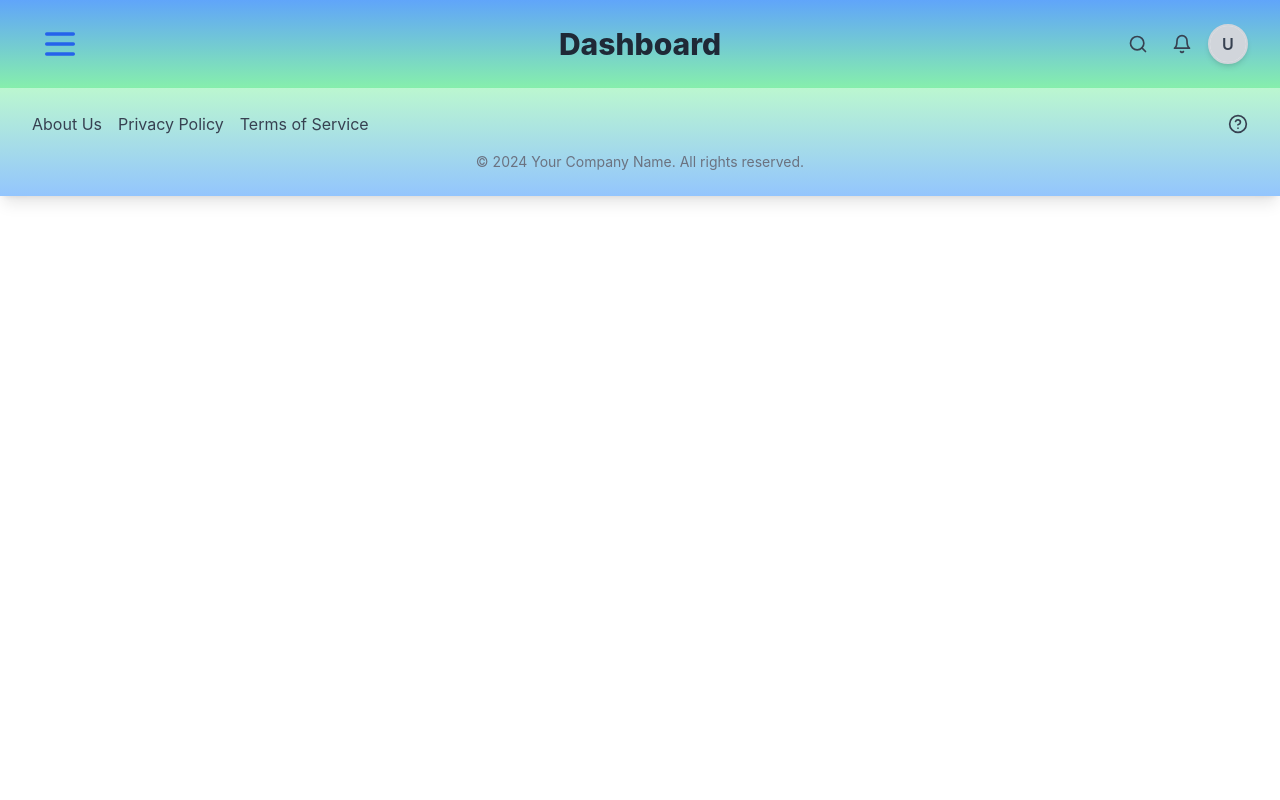
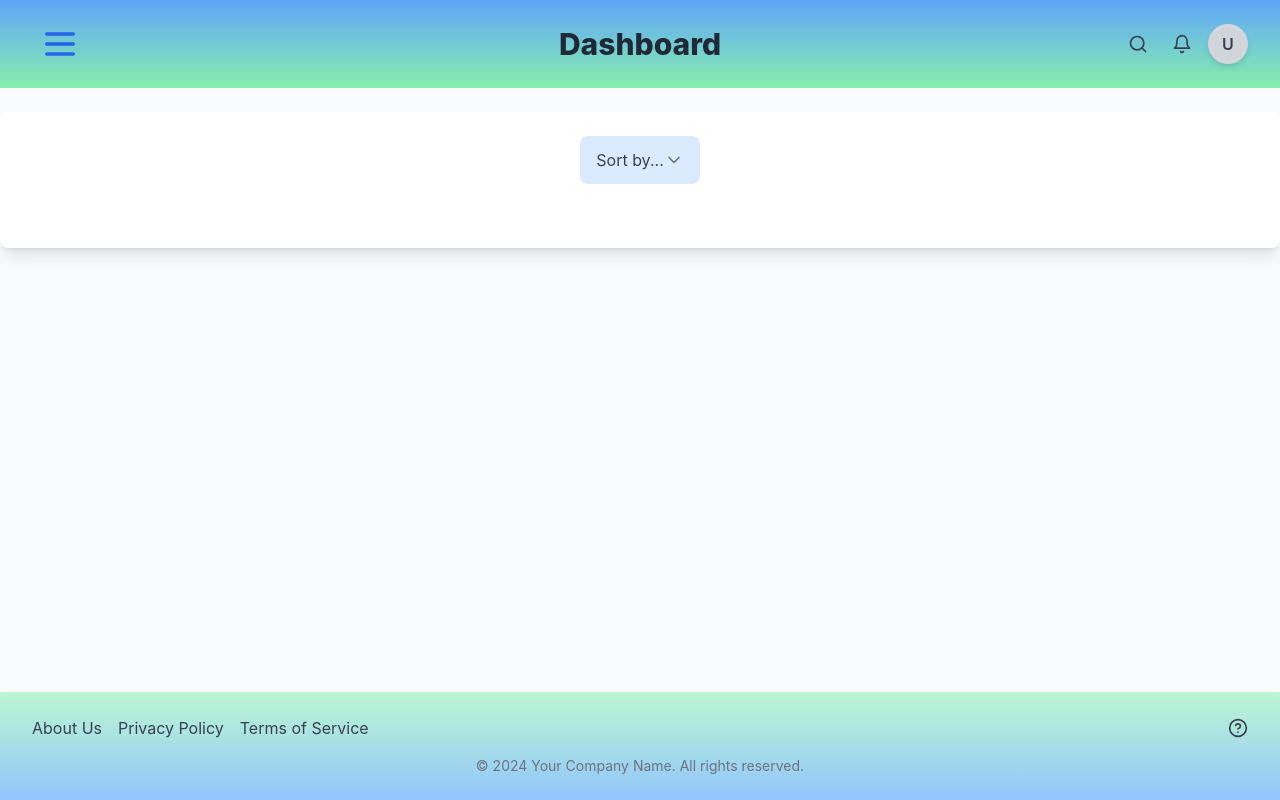
Before and after one commit to AzizFacilex/Card-List, a React (Create React App) app: page / in a window 1280 px wide. Built offline with nearby package versions, Linux system fonts and the light colour scheme.

Commit message:
Add empty Dashboard with sort element

```diff
--- a/src/App.tsx
+++ b/src/App.tsx
@@ -5,10 +5,12 @@ import { toast } from "react-toastify";
 import "react-toastify/dist/ReactToastify.css";
 import Notifications from "./components/notifications/Notification";
 import LogoutModal from "./components/modals/LogoutModal";
+import Dashboard from "./components/dashboard/Dashboard";
 
 function App() {
   const [isSideMenuOpen, setIsSideMenuOpen] = useState(false);
   const [isModalOpen, setIsModalOpen] = useState(false);
+  const [sortBy, setSortBy] = useState<string>("");
 
   const handleLogout = () => {
     toast.success("You have been logged out!", {
@@ -26,6 +28,22 @@ function App() {
   return (
     <div className="flex flex-col min-h-screen">
       <Header isSideMenuOpen={isSideMenuOpen} setIsSideMenuOpen={setIsSideMenuOpen} setIsModalOpen={setIsModalOpen} />
+      <div className="flex-1 bg-gray-50">
+        <div className="hidden md:block">
+
+            <div className="flex-1 py-6 h-full">
+              <Dashboard
+                sortBy={sortBy}
+                setSortBy={setSortBy}
+              />
+            </div>
+        </div>
+        <div className="md:hidden">
+          <div className="flex-1 p-6 bg-gray-50 h-full">
+            <Dashboard sortBy={sortBy} setSortBy={setSortBy} />
+          </div>
+        </div>
+      </div>
       <Notifications
         modal={LogoutModal}
         modalProps={{
--- /dev/null
+++ b/src/components/dashboard/Dashboard.tsx
@@ -0,0 +1,27 @@
+import React from "react";
+import Container from "../shared/Container";
+import SortSelect from "./SortSelect";
+
+interface DashboardProps {
+  sortBy: string;
+  setSortBy: (value: string) => void;
+}
+
+const Dashboard: React.FC<DashboardProps> = ({
+  sortBy,
+  setSortBy,
+}) => {
+
+  return (
+    <main>
+      <Container>
+        <div className="mb-4 flex justify-center">
+          <SortSelect sortBy={sortBy} setSortBy={setSortBy} />
+        </div>
+
+      </Container>
+    </main>
+  );
+};
+
+export default Dashboard;
--- /dev/null
+++ b/src/components/dashboard/SortSelect.tsx
@@ -0,0 +1,19 @@
+import React from "react";
+import { Select, SelectItem } from "../shared/Select";
+
+interface SortSelectProps {
+  sortBy: string;
+  setSortBy: (value: string) => void;
+}
+
+const SortSelect: React.FC<SortSelectProps> = ({ sortBy, setSortBy }) => {
+  return (
+    <Select value={sortBy} onValueChange={setSortBy}>
+      <SelectItem value="name">Name</SelectItem>
+      <SelectItem value="subject">Subject</SelectItem>
+      <SelectItem value="time">Time</SelectItem>
+    </Select>
+  );
+};
+
+export default SortSelect;
```
